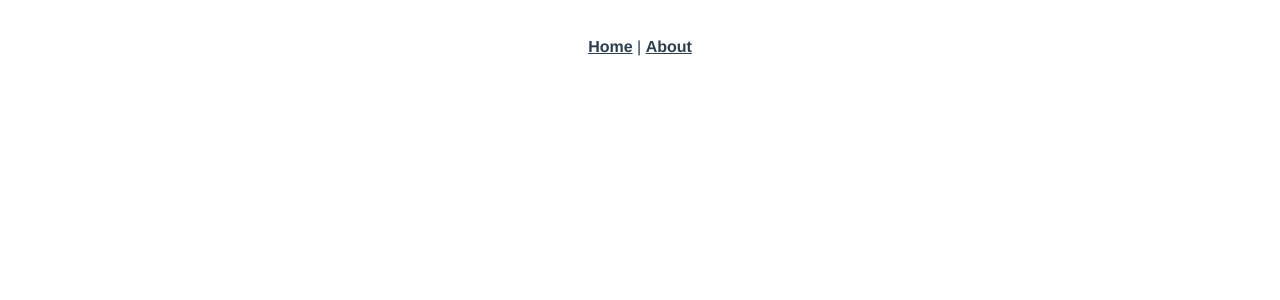
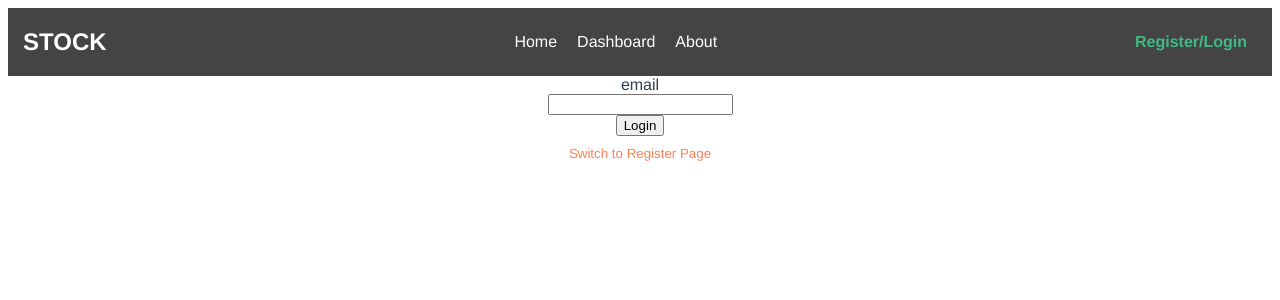
Before and after one commit to imganjgahi/VueTraining, a Vue app in the folder apps/cli/stock/: page /auth in a window 1280 px wide. Shown: the top 300 px of the page. Built offline with nearby package versions, Linux system fonts and the light colour scheme.

Commit message:
auth logic

```diff
--- a/apps/cli/stock/package.json
+++ b/apps/cli/stock/package.json
@@ -9,6 +9,7 @@
     "start": "npm run serve"
   },
   "dependencies": {
+    "axios": "^0.19.2",
     "vue": "^2.6.11",
     "vue-router": "^3.2.0",
     "vuex": "^3.4.0"
--- a/apps/cli/stock/src/App.vue
+++ b/apps/cli/stock/src/App.vue
@@ -1,13 +1,18 @@
 <template>
   <div id="app">
-    <div id="nav">
-      <router-link to="/">Home</router-link> |
-      <router-link to="/about">About</router-link>
-    </div>
-    <router-view/>
+    <NavBar />
+    <router-view />
   </div>
 </template>
 
+<script>
+import NavBar from './components/Navbar'
+export default {
+  components: {
+    NavBar
+  }
+}
+</script>
 <style>
 #app {
   font-family: Avenir, Helvetica, Arial, sans-serif;
--- /dev/null
+++ b/apps/cli/stock/src/AxiosConfig.ts
@@ -0,0 +1,39 @@
+import Axios from 'axios'
+const AxiosInstance = Axios.create({
+  baseURL: "https://jsonbox.io/box_57b738f22a9f7f092a75",
+  headers: {
+    'Content-Type': 'application/json',
+  },
+
+});
+
+AxiosInstance.interceptors.request.use(
+  config => {
+      const token = window.localStorage.getItem('Stock');
+      if (token) {
+        config.headers['Authorization'] = token;
+      }
+      return config;
+  },
+  error => {
+      return Promise.reject(error);
+  });
+
+AxiosInstance.interceptors.response.use(
+    (response) => {
+      return response
+    },
+  (error) => {
+    if (typeof error.response === "undefined") {
+      // logOut()
+    }
+    if (error.response) {
+      if (error.response.status === 401) {
+        // logOut()
+    }
+  }
+    return Promise.reject(error);
+  }
+)
+
+export default AxiosInstance
--- /dev/null
+++ b/apps/cli/stock/src/components/Auth/Login.vue
@@ -0,0 +1,40 @@
+<template>
+  <div class="loginModal">
+    <form @submit="loginUser($event)">
+      <div class="formgroup">
+        <label for="">email</label>
+        <input type="text" v-model="email" />
+      </div>
+      <div class="action">
+          <button>Login</button>
+          <small class="switchPanel" @click="goto('register')">Switch to Register Page</small>
+      </div>
+    </form>
+  </div>
+</template>
+
+<script>
+import { mapMutations } from 'vuex'
+export default {
+  data() {
+    return {
+      email: "",
+    };
+  },
+  methods: {
+    ...mapMutations([
+      'goto'
+    ]),
+      loginUser(e) {
+          e.preventDefault()
+          this.$store.dispatch("loginUser", this.email)
+      }
+  }
+};
+</script>
+
+<style>
+  .formgroup label {
+    display: block;
+  }
+</style>
--- /dev/null
+++ b/apps/cli/stock/src/components/Auth/Register.vue
@@ -0,0 +1,66 @@
+<template>
+  <div class="loginModal">
+    <form @submit="registerUser($event)">
+      <div class="formgroup">
+        <label for="">firstName</label>
+        <input type="text" v-model="firstName" />
+      </div>
+      <div class="formgroup">
+        <label for="">lastName</label>
+        <input type="text" v-model="lastName" />
+      </div>
+      <div class="formgroup">
+        <label for="">email</label>
+        <input type="text" v-model="email" />
+      </div>
+      <div class="formgroup">
+        <label for="">password</label>
+        <input type="password" v-model="password" />
+      </div>
+      <div class="action">
+          <button>Register</button>
+          <small class="switchPanel" @click="goto('login')">Switch to Login Page</small>
+      </div>
+    </form>
+  </div>
+</template>
+
+<script>
+import { mapMutations } from 'vuex'
+export default {
+  data() {
+    return {
+      firstName: "",
+      lastName: "",
+      email: "",
+      password: ""
+    };
+  },
+  methods: {
+    ...mapMutations([
+      'goto'
+    ]),
+      registerUser(e) {
+          e.preventDefault()
+          this.$store.dispatch("userRegister", {
+            firstName: this.firstName,
+            lastName: this.lastName,
+            email: this.email,
+            password: this.password
+          })
+      }
+  }
+};
+</script>
+
+<style>
+  .formgroup label {
+    display: block;
+  }
+  .switchPanel {
+    display: block;
+    color: coral;
+    cursor: pointer;
+    margin: 10px 0;
+  }
+</style>
--- /dev/null
+++ b/apps/cli/stock/src/components/Navbar.vue
@@ -0,0 +1,58 @@
+<template>
+    <nav>
+        <h1>STOCK</h1>
+
+        <div class="navLinks">
+            <router-link to="/">Home</router-link>
+            <router-link to="/dashboard">Dashboard</router-link>
+            <router-link to="/about">About</router-link>
+        </div>
+        <div>
+            <router-link v-if="!auth" to="/auth">Register/Login</router-link>
+            <router-link v-if="auth" to="/logout">Logout</router-link>
+        </div>
+    </nav>
+</template>
+
+
+<script>
+export default {
+    computed: {
+        auth() {
+            return this.$store.getters.isUserAuth
+        }
+    }
+}
+</script>
+
+<style scoped>
+
+nav {
+	background-color: #444;
+	color: #fff;
+	display: flex;
+	align-items: center;
+	padding: 0 15px;
+    display: flex;
+    justify-content: space-between;
+}
+
+.navLinks {
+	padding: 0 20px;
+}
+
+ a {
+	display: inline-block;
+	color: white;
+	margin: 0 10px;
+    text-decoration: none;
+}
+a.router-link-exact-active {
+    color: #42b983;
+    font-weight: bold;
+}
+a:hover {
+    text-decoration: underline;
+}
+
+</style>
--- a/apps/cli/stock/src/router/index.ts
+++ b/apps/cli/stock/src/router/index.ts
@@ -1,6 +1,8 @@
 import Vue from 'vue'
 import VueRouter, { RouteConfig } from 'vue-router'
 import Home from '../views/Home.vue'
+import Dashboard from '../views/Dashboard.vue';
+import Auth from '../views/Auth.vue';
 
 Vue.use(VueRouter)
 
@@ -17,6 +19,16 @@ Vue.use(VueRouter)
     // this generates a separate chunk (about.[hash].js) for this route
     // which is lazy-loaded when the route is visited.
     component: () => import(/* webpackChunkName: "about" */ '../views/About.vue')
+  },
+  {
+    path: '/dashboard',
+    name: 'dashboard',
+    component: Dashboard
+  },
+  {
+    path: '/auth',
+    name: 'auth',
+    component: Auth
   }
 ]
 
--- a/apps/cli/stock/src/store/index.ts
+++ b/apps/cli/stock/src/store/index.ts
@@ -1,6 +1,6 @@
 import Vue from 'vue'
 import Vuex from 'vuex'
-
+import Auth from './modules/Auth/Auth'
 Vue.use(Vuex)
 
 export default new Vuex.Store({
@@ -11,5 +11,6 @@ export default new Vuex.Store({
   actions: {
   },
   modules: {
+    Auth
   }
 })
--- /dev/null
+++ b/apps/cli/stock/src/store/modules/Auth/Auth.ts
@@ -0,0 +1,67 @@
+import { AUTH_STATE, IRegister } from './model'
+import axios from "../../../AxiosConfig"
+const state: AUTH_STATE = {
+    isAuth: false,
+    loading: "",
+    panelName: "login"
+}
+
+const getters = {
+    isUserAuth: (state: AUTH_STATE) => {
+        return state.isAuth
+    },
+    panel: (state: AUTH_STATE) => {
+        return state.panelName
+    }
+}
+
+const mutations = {
+    setLoading(state: AUTH_STATE, loader: string) {
+        console.log("Loadind", loader)
+        state.loading = loader
+    },
+    setAuthStatus(state: AUTH_STATE ,isAuth: boolean){
+        state.isAuth = isAuth
+    },
+    goto(state: AUTH_STATE, panelName: string) {
+        state.panelName = panelName
+    }
+
+}
+
+const actions = {
+
+    userRegister({commit}: {commit: (commitName: string, value: string | boolean) => void}, userData: IRegister) {
+        commit("setLoading", "register")
+        axios.post("/users", userData).then(respons => {
+            console.log("RES: ", respons.data);
+            commit("setLoading", "")
+            commit("setAuthStatus", true)
+        }).catch(err => {
+            console.log(err);
+            commit("setLoading", "")
+        })
+
+    },
+    loginUser({commit}: {commit: (commitName: string, value: string | boolean) => void}, email: string) {
+        commit("setLoading", "login")
+        axios.get("/users?q=email:" + email).then(respons => {
+            console.log("RES: ", respons.data);
+            commit("setLoading", "")
+            if(respons.data.length > 0){
+                commit("setAuthStatus", true)
+            }
+        }).catch(err => {
+            console.log(err);
+            commit("setLoading", "")
+        })
+
+    }
+}
+
+export default {
+    state,
+    getters,
+    mutations,
+    actions
+}
--- /dev/null
+++ b/apps/cli/stock/src/store/modules/Auth/model.ts
@@ -0,0 +1,13 @@
+
+export interface AUTH_STATE {
+    isAuth: boolean;
+    loading: string;
+    panelName: string;
+}
+
+export interface IRegister {
+    firstName: string;
+    lastName: string;
+    email: string;
+    password: string;
+}
--- /dev/null
+++ b/apps/cli/stock/src/views/Auth.vue
@@ -0,0 +1,27 @@
+<template>
+    <div class="auth">
+        <Register v-if="panel === 'register'" />
+        <Login v-if="panel === 'login'" />
+    </div>
+</template>
+
+<script>
+import Register from "../components/Auth/Register";
+import Login from "../components/Auth/Login";
+export default {
+    data() {
+        return {
+            modalType: ""
+        }
+    },
+    computed: {
+        panel(){
+            return this.$store.getters.panel
+        }
+    },
+    components: {
+        Register,
+        Login
+    }
+}
+</script>
--- /dev/null
+++ b/apps/cli/stock/src/views/Dashboard.vue
@@ -0,0 +1,3 @@
+<template>
+    <h1>Dashboard</h1>
+</template>
```
Also changed, not shown: 1 other file (tests, documents, lock files or other folders).
